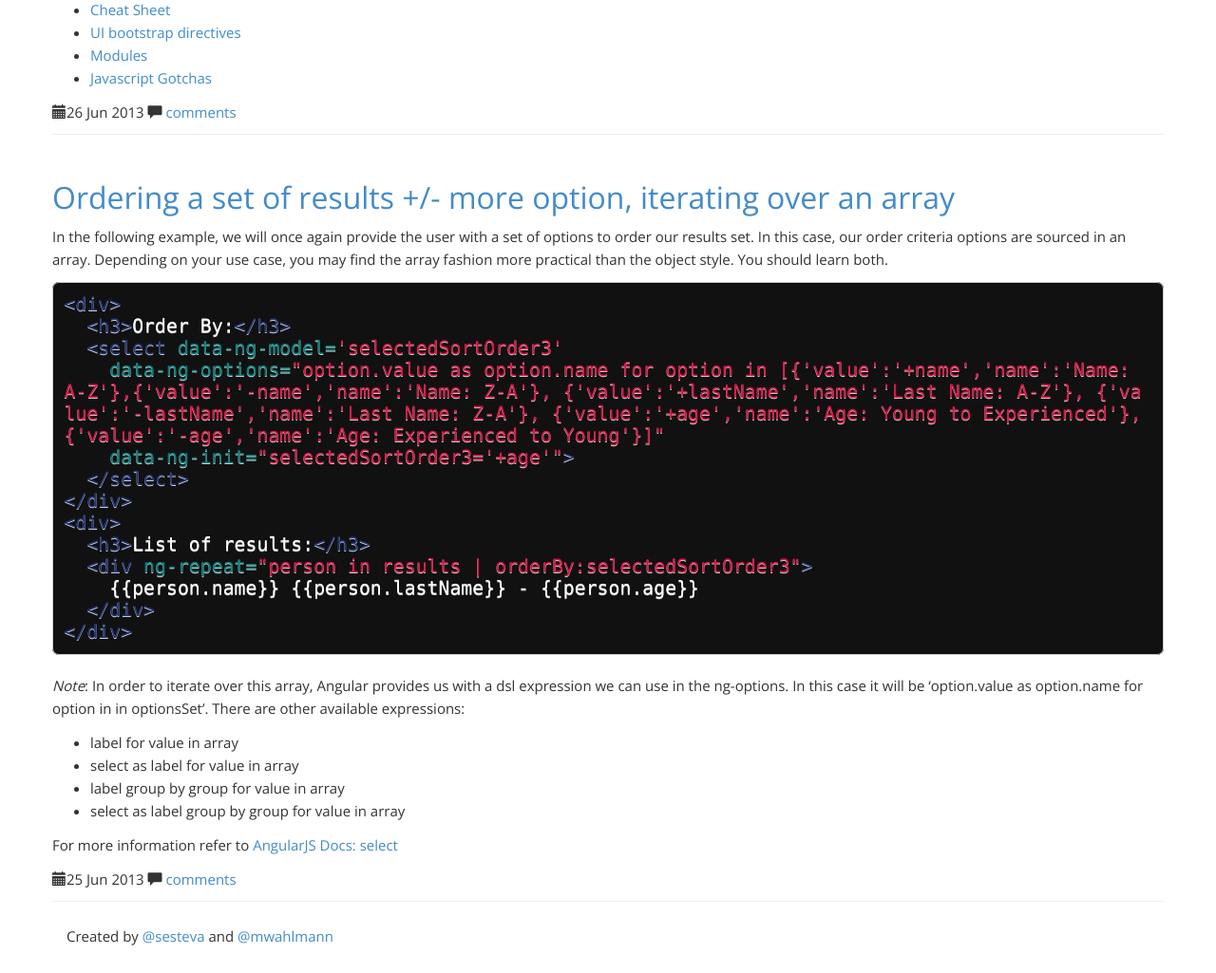
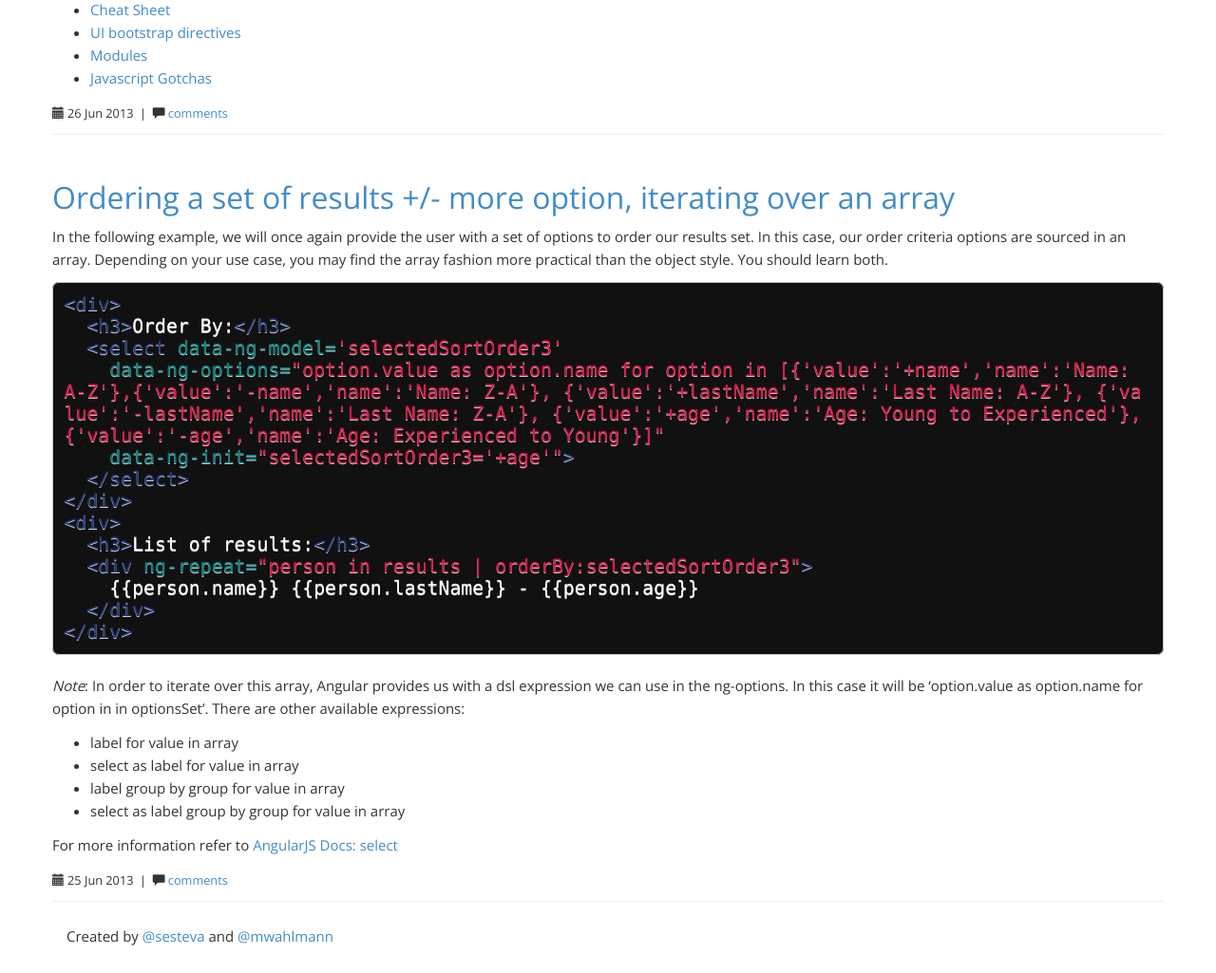
Before and after one commit to ng-learn-org/ng-learn-org.github.io, a Jekyll site: the page built from index.html, in a window 1280 px wide and 1400 px high, scrolled down 1183 px. Shown: the part 362-1387 px from the top of the window at 95% size. Built offline with Jekyll 4.4.1, drawn with Linux system fonts in a browser that asks for light colours; Markdown is read by kramdown in place of the engine named in the settings; the list of posts is cut into pages by our own code; comment, search, counter and statistics services are not loaded; some of the changed text lies outside the part shown.

Commit message:
changed layout

```diff
--- a/index.html
+++ b/index.html
@@ -12,9 +12,12 @@ title: Blog
     </h2>
     {{ post.content }}
 
-    <span class="glyphicon glyphicon-calendar"></span>{{ post.date | date_to_string }}
-    <span class="glyphicon glyphicon-comment"></span>
-    <a href="{{ site.url }}{{ post.url }}#disqus_thread">comments</a>
+    <small>
+      <span class="glyphicon glyphicon-calendar"></span>&nbsp;{{ post.date | date_to_string }}
+      &nbsp;|&nbsp;
+      <span class="glyphicon glyphicon-comment"></span>
+      <a href="{{ site.url }}{{ post.url }}#disqus_thread">comments</a>
+    </small>
   </div>
   <!-- /Post -->
 
```
